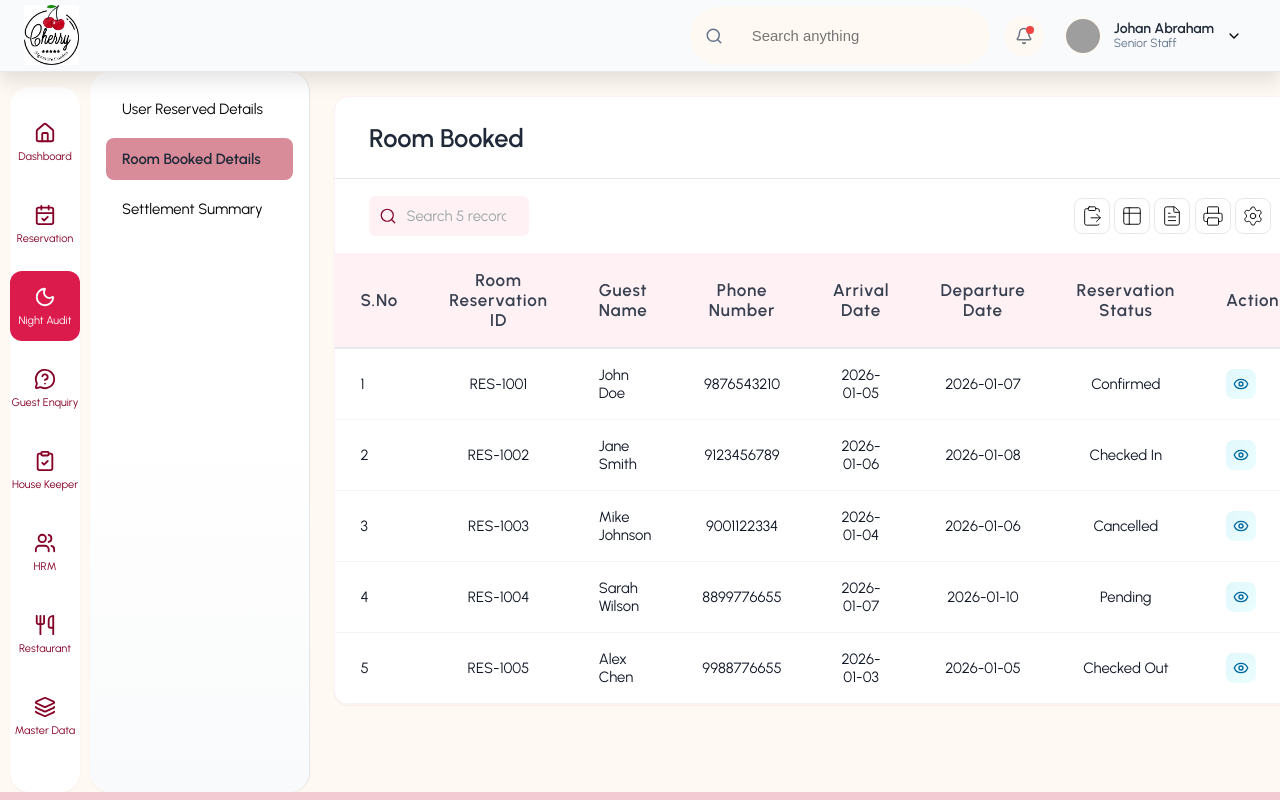
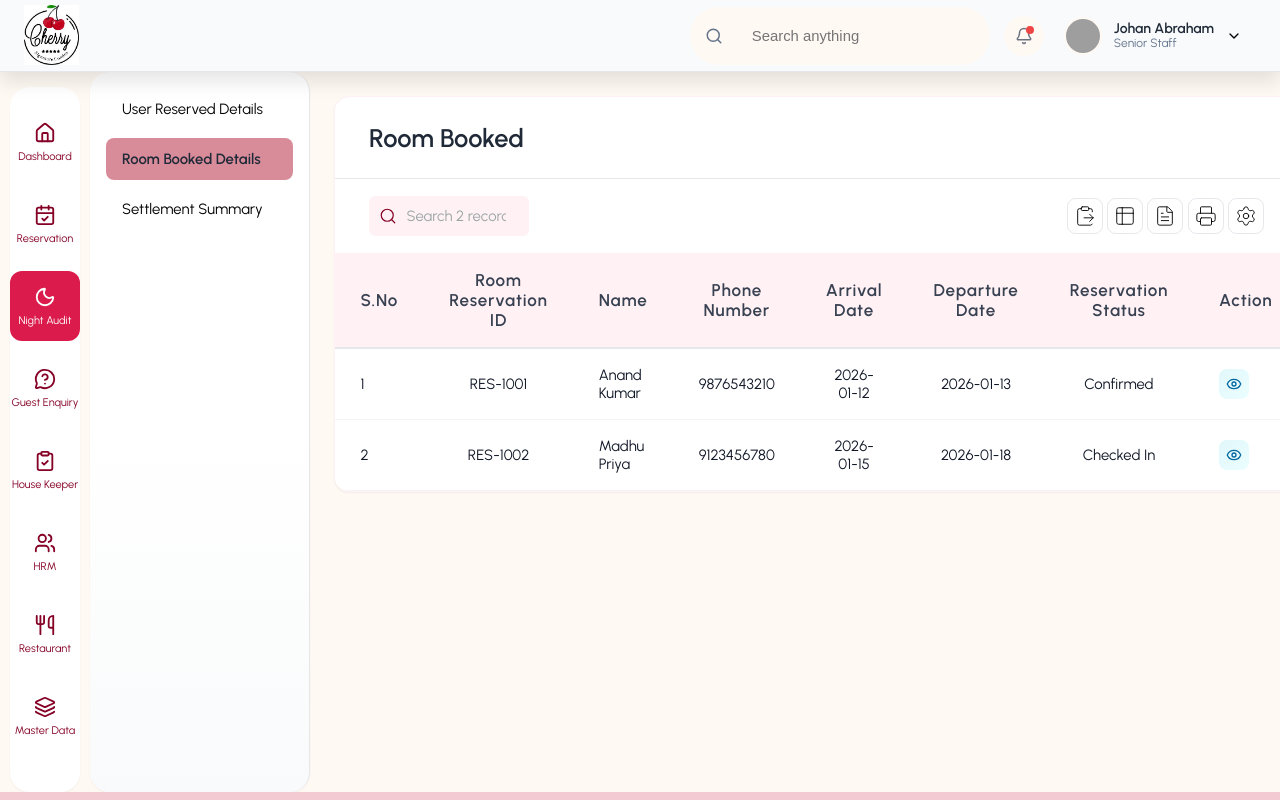
Before and after one commit to YounderBots/Hotelerp-Cherry-Backend, a React (Vite) app in the folder Frontend/: page /room_booked_details in a window 1280 px wide. Built offline with nearby package versions, Linux system fonts and the light colour scheme; grey boxes are pictures that could not be loaded; a web font is replaced by a local one.

Commit message:
Updated on Night Audit

```diff
--- a/Frontend/src/Hotel/Night Audit/RoomBooked.jsx
+++ b/Frontend/src/Hotel/Night Audit/RoomBooked.jsx
@@ -1,9 +1,10 @@
-import React from "react";
+import React,{useState} from "react";
 import TableTemplate from "../../stories/TableTemplate";
-import { Eye } from "lucide-react";
+import { Eye,X } from "lucide-react";
 import "../../MasterData/MasterData.css";
 
 const RoomBooked = () => {
+  const [viewReservation, setViewReservation] = useState(null);
   const columns = [
     {
       key: "reservationId",
@@ -11,8 +12,10 @@ const RoomBooked = () => {
       align: "center",
     },
     {
-      key: "guestName",
-      title: "Guest Name",
+      key: "Name",
+      title: "Name",
+      type: "custom",
+      render: (row) => [row.FirstName, row.LastName].filter(Boolean).join(" "),
     },
     {
       key: "phone",
@@ -30,13 +33,13 @@ const RoomBooked = () => {
       align: "center",
     },
     {
-      key: "reservationStatus",
+      key: "bookingStatus",
       title: "Reservation Status",
       align: "center",
       type: "badge",
     },
     {
-      key: "actions",
+      key: "action",
       title: "Action",
       align: "center",
       type: "custom",
@@ -44,7 +47,7 @@ const RoomBooked = () => {
         <button
           className="table-action-btn view"
           title={`View ${row.reservationId}`}
-          onClick={() => console.log("View reservation", row)}
+          onClick={() => setViewReservation(row)}
         >
           <Eye size={16} />
         </button>
@@ -56,51 +59,57 @@ const RoomBooked = () => {
     {
       id: 1,
       reservationId: "RES-1001",
-      guestName: "John Doe",
+      FirstName: "Anand",
+      LastName:"Kumar",
       phone: "9876543210",
-      arrivalDate: "2026-01-05",
-      departureDate: "2026-01-07",
-      reservationStatus: "Confirmed",
+      email: "anand.kumar@gmail.com",
+      arrivalDate: "2026-01-12",
+      departureDate: "2026-01-13",
+      noOfRooms: 1,
+      noOfAdults: 2,
+      noOfChildren: 1,
+      paymentMode: "Debit Card",
+      extraBedCost: 0,
+      totalAmount: 1000,
+      taxAmount: 150,
+      discountAmount: 0,
+      overallAmount: 1150,
+      paidAmount: 0,
+      balanceAmount: 1150,
+      bookingStatus: "Confirmed",
+      reservationType: "Reservation",
+      roomComplementary: "No",
+      commonComplementary: "Breakfast",
     },
     {
       id: 2,
       reservationId: "RES-1002",
-      guestName: "Jane Smith",
-      phone: "9123456789",
-      arrivalDate: "2026-01-06",
-      departureDate: "2026-01-08",
-      reservationStatus: "Checked In",
-    },
-    {
-      id: 3,
-      reservationId: "RES-1003",
-      guestName: "Mike Johnson",
-      phone: "9001122334",
-      arrivalDate: "2026-01-04",
-      departureDate: "2026-01-06",
-      reservationStatus: "Cancelled",
-    },
-    {
-      id: 4,
-      reservationId: "RES-1004",
-      guestName: "Sarah Wilson",
-      phone: "8899776655",
-      arrivalDate: "2026-01-07",
-      departureDate: "2026-01-10",
-      reservationStatus: "Pending",
-    },
-    {
-      id: 5,
-      reservationId: "RES-1005",
-      guestName: "Alex Chen",
-      phone: "9988776655",
-      arrivalDate: "2026-01-03",
-      departureDate: "2026-01-05",
-      reservationStatus: "Checked Out",
+      FirstName: "Madhu",
+      LastName: "Priya",
+      phone: "9123456780",
+      email: "madhu.priya@gmail.com",
+      arrivalDate: "2026-01-15",
+      departureDate: "2026-01-18",
+      noOfRooms: 1,
+      noOfAdults: 2,
+      noOfChildren: 0,
+      paymentMode: "UPI",
+      extraBedCost: 0,
+      totalAmount: 3000,
+      taxAmount: 450,
+      discountAmount: 200,
+      overallAmount: 3250,
+      paidAmount: 2000,
+      balanceAmount: 1250,
+      bookingStatus: "Checked In",
+      reservationType: "Reservation",
+      roomComplementary: "Yes",
+      commonComplementary: "Breakfast, WiFi",
     },
   ];
 
   return (
+    <>
     <TableTemplate
       title="Room Booked"
       columns={columns}
@@ -109,6 +118,41 @@ const RoomBooked = () => {
       pagination
       exportable
     />
+
+    {viewReservation && (
+        <div className="modal-overlay">
+          <div className="modal-card large">
+            <div className="modal-header">
+              <h3>Booking Details</h3>
+              <button onClick={() => setViewReservation(null)}>
+                <X size={18} />
+              </button>
+            </div>
+
+            <div className="modal-body grid view">
+              {Object.entries(viewReservation).map(
+                ([key, value]) =>
+                  key !== "id" && (
+                    <div className="form-group" key={key}>
+                      <label>{key.replace(/([A-Z])/g, " $1")}</label>
+                      <input value={value} disabled />
+                    </div>
+                  )
+              )}
+            </div>
+
+            <div className="modal-footer">
+              <button
+                className="btn secondary"
+                onClick={() => setViewReservation(null)}
+              >
+                Close
+              </button>
+            </div>
+          </div>
+        </div>
+      )}
+    </>
   );
 };
 
--- a/Frontend/src/Hotel/Night Audit/SettlementSummary.jsx
+++ b/Frontend/src/Hotel/Night Audit/SettlementSummary.jsx
@@ -1,9 +1,10 @@
-import React from "react";
+import React,{useState} from "react";
 import TableTemplate from "../../stories/TableTemplate";
-import { Eye } from "lucide-react";
+import { Eye,X } from "lucide-react";
 import "../../MasterData/MasterData.css";
 
 const SettlementSummary = () => {
+  const [viewSettlement, setViewSettlement] = useState(null);
   const columns = [
     {
       key: "reservationId",
@@ -11,8 +12,10 @@ const SettlementSummary = () => {
       align: "center",
     },
     {
-      key: "guestName",
-      title: "Guest Name",
+      key: "Name",
+      title: "Name",
+      type: "custom",
+      render: (row) => [row.FirstName, row.LastName].filter(Boolean).join(" "),
     },
     {
       key: "phone",
@@ -45,8 +48,8 @@ const SettlementSummary = () => {
       align: "right",
     },
     {
-      key: "settlementStatus",
-      title: "Settlement Status",
+      key: "bookingStatus",
+      title: "Settelement Status",
       align: "center",
       type: "badge",
     },
@@ -59,7 +62,7 @@ const SettlementSummary = () => {
         <button
           className="table-action-btn view"
           title={`View settlement ${row.reservationId}`}
-          onClick={() => console.log("View settlement", row)}
+          onClick={() => setViewSettlement(row)}
         >
           <Eye size={16} />
         </button>
@@ -71,66 +74,57 @@ const SettlementSummary = () => {
     {
       id: 1,
       reservationId: "RES-1001",
-      guestName: "John Doe",
+      FirstName: "Anand",
+      LastName:"Kumar",
       phone: "9876543210",
-      arrivalDate: "2026-01-05",
-      departureDate: "2026-01-07",
-      totalAmount: 12500,
-      paidAmount: 12500,
-      balanceAmount: 0,
-      settlementStatus: "Settled",
+      email: "anand.kumar@gmail.com",
+      arrivalDate: "2026-01-12",
+      departureDate: "2026-01-13",
+      noOfRooms: 1,
+      noOfAdults: 2,
+      noOfChildren: 1,
+      paymentMode: "Debit Card",
+      extraBedCost: 0,
+      totalAmount: 1000,
+      taxAmount: 150,
+      discountAmount: 0,
+      overallAmount: 1150,
+      paidAmount: 0,
+      balanceAmount: 1150,
+      bookingStatus: "Confirmed",
+      reservationType: "Reservation",
+      roomComplementary: "No",
+      commonComplementary: "Breakfast",
     },
     {
       id: 2,
       reservationId: "RES-1002",
-      guestName: "Jane Smith",
-      phone: "9123456789",
-      arrivalDate: "2026-01-06",
-      departureDate: "2026-01-08",
-      totalAmount: 9800,
-      paidAmount: 8000,
-      balanceAmount: 1800,
-      settlementStatus: "Pending",
-    },
-    {
-      id: 3,
-      reservationId: "RES-1003",
-      guestName: "Mike Johnson",
-      phone: "9001122334",
-      arrivalDate: "2026-01-04",
-      departureDate: "2026-01-06",
-      totalAmount: 7600,
-      paidAmount: 7600,
-      balanceAmount: 0,
-      settlementStatus: "Settled",
-    },
-    {
-      id: 4,
-      reservationId: "RES-1004",
-      guestName: "Sarah Wilson",
-      phone: "8899776655",
-      arrivalDate: "2026-01-07",
-      departureDate: "2026-01-10",
-      totalAmount: 15400,
-      paidAmount: 10000,
-      balanceAmount: 5400,
-      settlementStatus: "Partially Paid",
-    },
-    {
-      id: 5,
-      reservationId: "RES-1005",
-      guestName: "Alex Chen",
-      phone: "9988776655",
-      arrivalDate: "2026-01-03",
-      departureDate: "2026-01-05",
-      totalAmount: 6200,
-      paidAmount: 6200,
-      balanceAmount: 0,
-      settlementStatus: "Settled",
+      FirstName: "Madhu",
+      LastName: "Priya",
+      phone: "9123456780",
+      email: "madhu.priya@gmail.com",
+      arrivalDate: "2026-01-15",
+      departureDate: "2026-01-18",
+      noOfRooms: 1,
+      noOfAdults: 2,
+      noOfChildren: 0,
+      paymentMode: "UPI",
+      extraBedCost: 0,
+      totalAmount: 3000,
+      taxAmount: 450,
+      discountAmount: 200,
+      overallAmount: 3250,
+      paidAmount: 2000,
+      balanceAmount: 1250,
+      bookingStatus: "Checked In",
+      reservationType: "Reservation",
+      roomComplementary: "Yes",
+      commonComplementary: "Breakfast, WiFi",
     },
   ];
 
   return (
+    <>
     <TableTemplate
       title="Settlement Summary"
       columns={columns}
@@ -139,6 +133,40 @@ const SettlementSummary = () => {
       pagination
       exportable
     />
+     {viewSettlement && (
+        <div className="modal-overlay">
+          <div className="modal-card large">
+            <div className="modal-header">
+              <h3>Booking Details</h3>
+              <button onClick={() => setViewSettlement(null)}>
+                <X size={18} />
+              </button>
+            </div>
+
+            <div className="modal-body grid view">
+              {Object.entries(viewSettlement).map(
+                ([key, value]) =>
+                  key !== "id" && (
+                    <div className="form-group" key={key}>
+                      <label>{key.replace(/([A-Z])/g, " $1")}</label>
+                      <input value={value} disabled />
+                    </div>
+                  )
+              )}
+            </div>
+
+            <div className="modal-footer">
+              <button
+                className="btn secondary"
+                onClick={() => setViewSettlement(null)}
+              >
+                Close
+              </button>
+            </div>
+          </div>
+        </div>
+         )}
+    </>
   );
 };
 
--- a/Frontend/src/Hotel/Night Audit/UserReserved.jsx
+++ b/Frontend/src/Hotel/Night Audit/UserReserved.jsx
@@ -15,7 +15,8 @@ const UserReserved = () => {
     {
         id: 1,
         reservationId: "RES-1001",
-      name: "Anand Kumar",
+        FirstName: "Anand",
+        LastName:"Kumar",
         phone: "9876543210",
         email: "anand.kumar@gmail.com",
         arrivalDate: "2026-01-12",
@@ -39,7 +40,183 @@ const UserReserved = () => {
       {
         id: 2,
         reservationId: "RES-1002",
-      name: "Madhu Priya",
+        FirstName: "Madhu",
+        LastName: "Priya",
+        phone: "9123456780",
+        email: "madhu.priya@gmail.com",
+        arrivalDate: "2026-01-15",
+        departureDate: "2026-01-18",
+        noOfRooms: 1,
+        noOfAdults: 2,
+        noOfChildren: 0,
+        paymentMode: "UPI",
+        extraBedCost: 0,
+        totalAmount: 3000,
+        taxAmount: 450,
+        discountAmount: 200,
+        overallAmount: 3250,
+        paidAmount: 2000,
+        balanceAmount: 1250,
+        bookingStatus: "Checked In",
+        reservationType: "Reservation",
+        roomComplementary: "Yes",
+        commonComplementary: "Breakfast, WiFi",
+      },
+       {
+        id: 2,
+        reservationId: "RES-1002",
+        FirstName: "Madhu",
+        LastName: "Priya",
+        phone: "9123456780",
+        email: "madhu.priya@gmail.com",
+        arrivalDate: "2026-01-15",
+        departureDate: "2026-01-18",
+        noOfRooms: 1,
+        noOfAdults: 2,
+        noOfChildren: 0,
+        paymentMode: "UPI",
+        extraBedCost: 0,
+        totalAmount: 3000,
+        taxAmount: 450,
+        discountAmount: 200,
+        overallAmount: 3250,
+        paidAmount: 2000,
+        balanceAmount: 1250,
+        bookingStatus: "Checked In",
+        reservationType: "Reservation",
+        roomComplementary: "Yes",
+        commonComplementary: "Breakfast, WiFi",
+      },
+       {
+        id: 2,
+        reservationId: "RES-1002",
+        FirstName: "Madhu",
+        LastName: "Priya",
+        phone: "9123456780",
+        email: "madhu.priya@gmail.com",
+        arrivalDate: "2026-01-15",
+        departureDate: "2026-01-18",
+        noOfRooms: 1,
+        noOfAdults: 2,
+        noOfChildren: 0,
+        paymentMode: "UPI",
+        extraBedCost: 0,
+        totalAmount: 3000,
+        taxAmount: 450,
+        discountAmount: 200,
+        overallAmount: 3250,
+        paidAmount: 2000,
+        balanceAmount: 1250,
+        bookingStatus: "Checked In",
+        reservationType: "Reservation",
+        roomComplementary: "Yes",
+        commonComplementary: "Breakfast, WiFi",
+      },
+       {
+        id: 2,
+        reservationId: "RES-1002",
+        FirstName: "Madhu",
+        LastName: "Priya",
+        phone: "9123456780",
+        email: "madhu.priya@gmail.com",
+        arrivalDate: "2026-01-15",
+        departureDate: "2026-01-18",
+        noOfRooms: 1,
+        noOfAdults: 2,
+        noOfChildren: 0,
+        paymentMode: "UPI",
+        extraBedCost: 0,
+        totalAmount: 3000,
+        taxAmount: 450,
+        discountAmount: 200,
+        overallAmount: 3250,
+        paidAmount: 2000,
+        balanceAmount: 1250,
+        bookingStatus: "Checked In",
+        reservationType: "Reservation",
+        roomComplementary: "Yes",
+        commonComplementary: "Breakfast, WiFi",
+      },
+       {
+        id: 2,
+        reservationId: "RES-1002",
+        FirstName: "Madhu",
+        LastName: "Priya",
+        phone: "9123456780",
+        email: "madhu.priya@gmail.com",
+        arrivalDate: "2026-01-15",
+        departureDate: "2026-01-18",
+        noOfRooms: 1,
+        noOfAdults: 2,
+        noOfChildren: 0,
+        paymentMode: "UPI",
+        extraBedCost: 0,
+        totalAmount: 3000,
+        taxAmount: 450,
+        discountAmount: 200,
+        overallAmount: 3250,
+        paidAmount: 2000,
+        balanceAmount: 1250,
+        bookingStatus: "Checked In",
+        reservationType: "Reservation",
+        roomComplementary: "Yes",
+        commonComplementary: "Breakfast, WiFi",
+      },
+       {
+        id: 2,
+        reservationId: "RES-1002",
+        FirstName: "Madhu",
+        LastName: "Priya",
+        phone: "9123456780",
+        email: "madhu.priya@gmail.com",
+        arrivalDate: "2026-01-15",
+        departureDate: "2026-01-18",
+        noOfRooms: 1,
+        noOfAdults: 2,
+        noOfChildren: 0,
+        paymentMode: "UPI",
+        extraBedCost: 0,
+        totalAmount: 3000,
+        taxAmount: 450,
+        discountAmount: 200,
+        overallAmount: 3250,
+        paidAmount: 2000,
+        balanceAmount: 1250,
+        bookingStatus: "Checked In",
+        reservationType: "Reservation",
+        roomComplementary: "Yes",
+        commonComplementary: "Breakfast, WiFi",
+      },
+       {
+        id: 2,
+        reservationId: "RES-1002",
+        FirstName: "Madhu",
+        LastName: "Priya",
+        phone: "9123456780",
+        email: "madhu.priya@gmail.com",
+        arrivalDate: "2026-01-15",
+        departureDate: "2026-01-18",
+        noOfRooms: 1,
+        noOfAdults: 2,
+        noOfChildren: 0,
+        paymentMode: "UPI",
+        extraBedCost: 0,
+        totalAmount: 3000,
+        taxAmount: 450,
+        discountAmount: 200,
+        overallAmount: 3250,
+        paidAmount: 2000,
+        balanceAmount: 1250,
+        bookingStatus: "Checked In",
+        reservationType: "Reservation",
+        roomComplementary: "Yes",
+        commonComplementary: "Breakfast, WiFi",
+      },
+       {
+        id: 2,
+        reservationId: "RES-1002",
+        FirstName: "Madhu",
+        LastName: "Priya",
         phone: "9123456780",
         email: "madhu.priya@gmail.com",
         arrivalDate: "2026-01-15",
@@ -64,7 +241,7 @@ const UserReserved = () => {
 
   const userActivityColumns = [
     { key: "reservationId", title: "Reservation ID" },
-    { key: "name", title: "Name" },
+    { key: "fullname", title: "Name",type:"custom",render:(row)=>row.name||[row.FirstName,row.LastName].filter(Boolean).join(" ")},
     { key: "phone", title: "Phone Number" },
     { key: "arrivalDate", title: "Arrival Date" },
     { key: "departureDate", title: "Departure Date" },
@@ -96,7 +273,8 @@ const UserReserved = () => {
     {
       id: 1,
       employeeId: "EMP-101",
-      name: "Ravi Kumar",
+      FirstName: "Ravi",
+      LastName: "Kumar",
       scheduleDate: "2026-01-12",
       scheduleTime: "09:00 AM - 12:00 PM",
       roomNumber: "202",
@@ -111,7 +289,8 @@ const UserReserved = () => {
     {
       id: 2,
       employeeId: "EMP-102",
-      name: "Priya Sharma",
+      FirstName: "Priya",
+      LastName: "Sharma",
       scheduleDate: "2026-01-12",
       scheduleTime: "01:00 PM - 04:00 PM",
       roomNumber: "203",
@@ -127,7 +306,7 @@ const UserReserved = () => {
 
   const houseKeeperColumns = [
     { key: "employeeId", title: "Employee ID" },
-    { key: "name", title: "Name" },
+    { key: "name", title: "Name", type: "custom", render: (row) => [row.FirstName, row.LastName].filter(Boolean).join(" ") },
     {
       key: "roomNumber",
       title: "Room Number",
```
Lines whose indentation alone changed are shown as unchanged.
